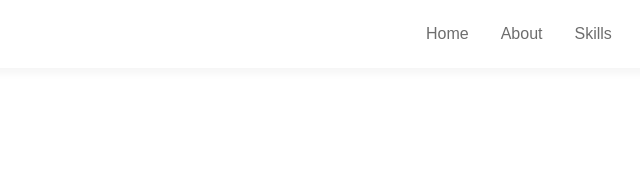
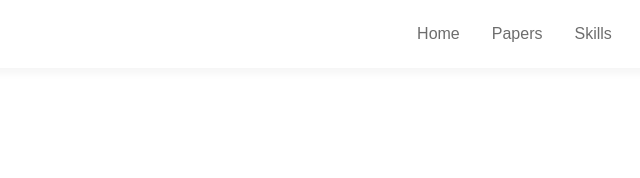
Before and after one commit to minwook1125/Minwook-Kwon-portfolio, a website: page public/homepage.html in a window 1280 px wide. Shown: the top 178 px of the page, 448-1088 px from the left. Drawn offline with Linux system fonts and the light colour scheme.

Commit message:
Resolve merge conflicts

```diff
--- a/public/homepage.html
+++ b/public/homepage.html
@@ -15,7 +15,7 @@
             <a href="#" class="brand-logo">YNWA</a>
             <div class="nav-links">
                 <a href="#home">Home</a>
-                <a href="#about">About</a>
+                <a href="#Papers">Papers</a>
                 <a href="#skills">Skills</a>
                 <a href="#works">Works</a>
                 <a href="#contact">Contact</a>
```
